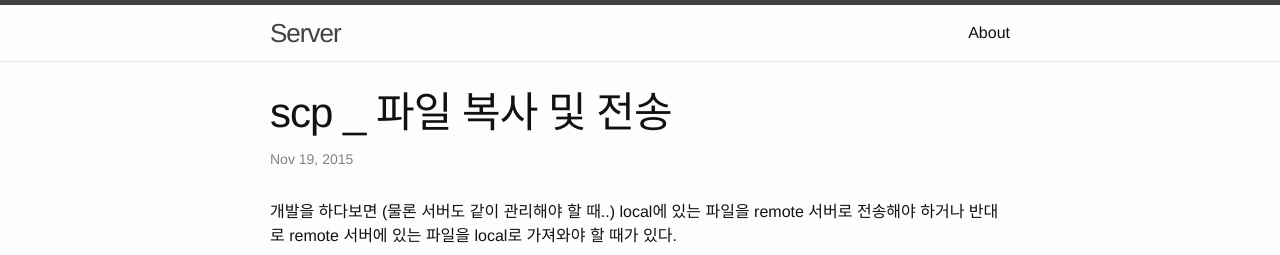
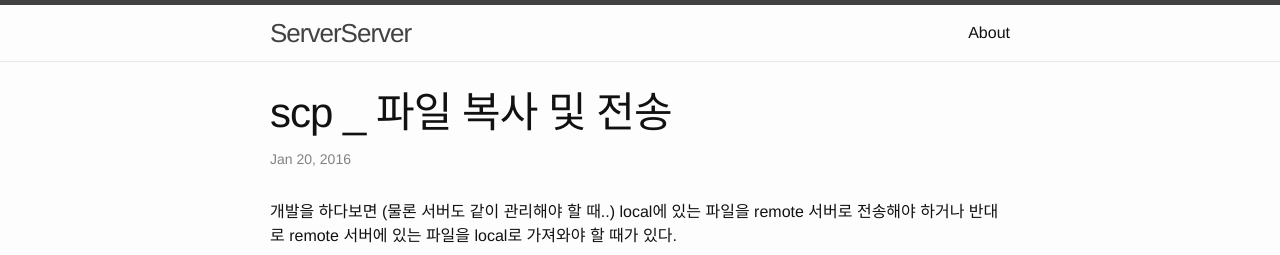
Before and after one commit to ddakshe/blog-server, a Jekyll site: the page built from _posts/2016-01-20-linux-scp.markdown, in a window 1280 px wide. Shown: the top 255 px of the page. Built offline with Jekyll 4.4.1, drawn with Linux system fonts in a browser that asks for light colours.

Commit message:
Home 추가

```diff
--- a/_includes/header.html
+++ b/_includes/header.html
@@ -2,6 +2,7 @@
 
   <div class="wrapper">
 
+    <a class="site-title" href="http://ddakshe.github.io/">{{ site.title }}</a>
     <a class="site-title" href="{{ site.baseurl }}/">{{ site.title }}</a>
 
     <nav class="site-nav">
--- a/_posts/2016-01-20-linux-scp.markdown
+++ b/_posts/2016-01-20-linux-scp.markdown
@@ -1,7 +1,7 @@
 ---
 layout: post
 title:  "scp _ 파일 복사 및 전송"
-date:   2015-11-19 21:58:52 +0900
+date:   2016-1-20 21:58:52 +0900
 categories: jekyll update
 ---
 
```
Also changed, not shown: _config.yml (line endings or trailing spaces).
